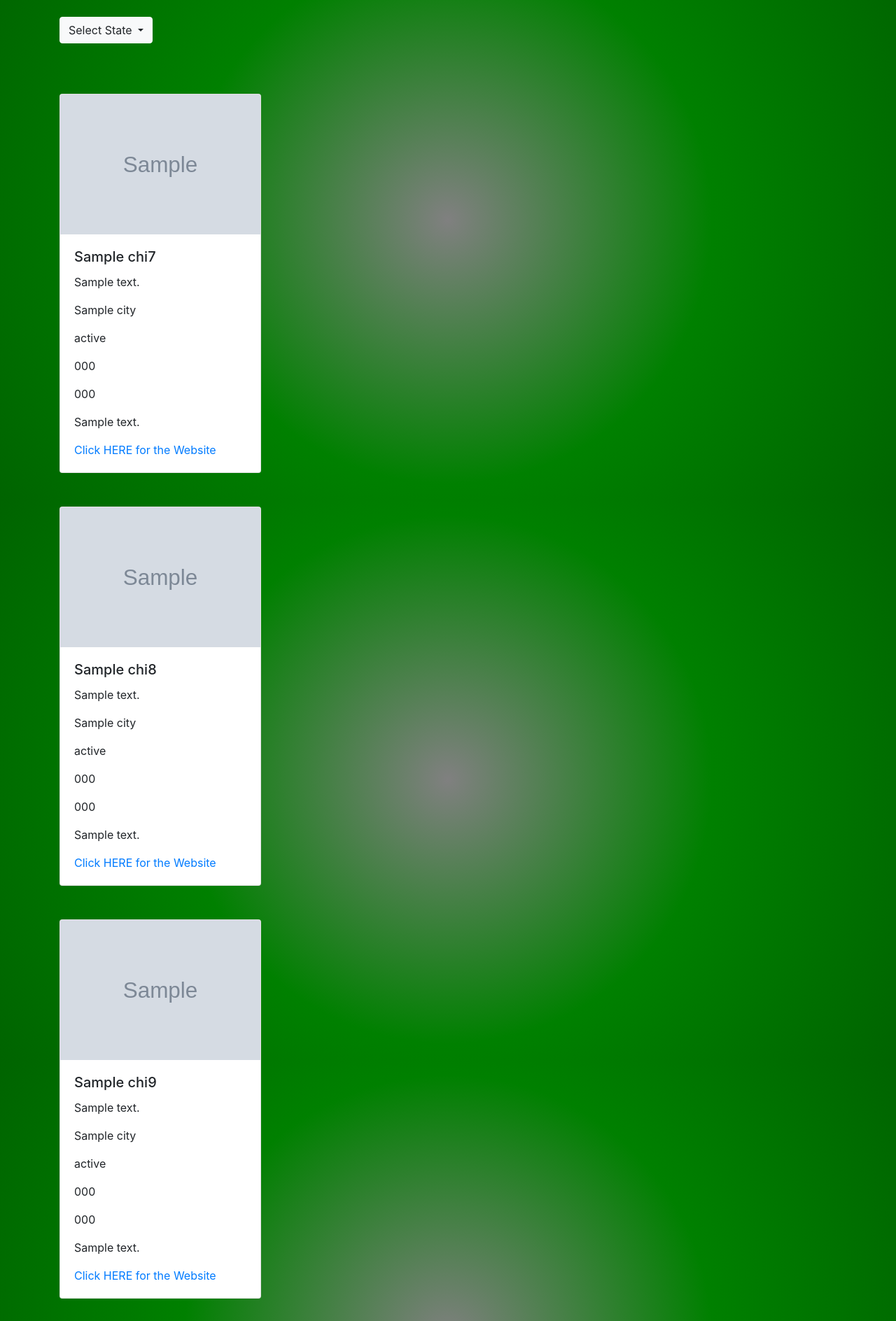
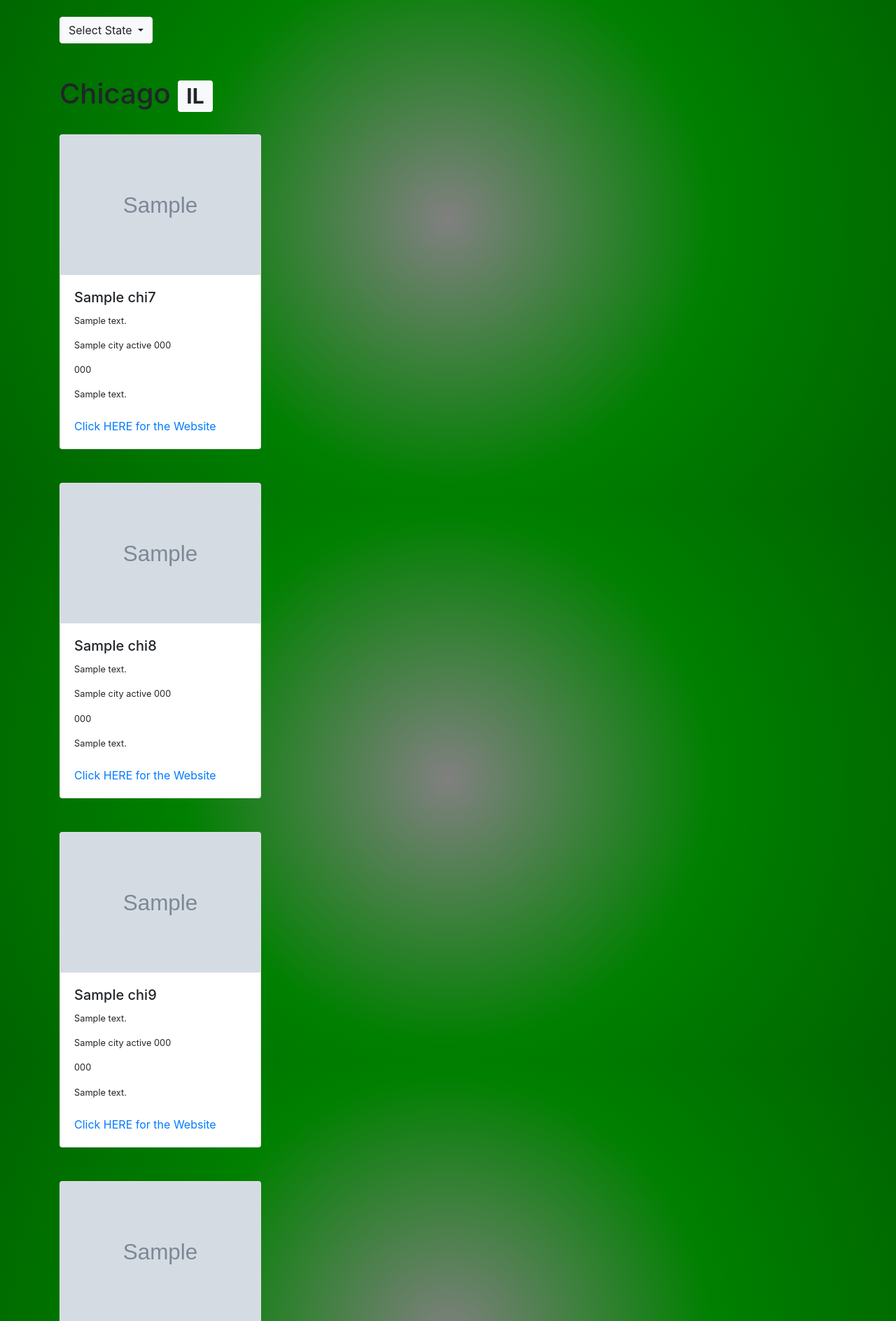
Before and after one commit to courthub74/FoodBank-Frontend, a Django app: template foodbankviews/templates/chicago.html in a window 1280 px wide. Shown: the part 86-1974 px from the top of the page at 70% size. Run offline with Django 3.2, Linux system fonts and the light colour scheme; the template is opened without the code that fills it: most values are stand-ins (such as "Sample title", 1, 10 or a date in 2020); grey boxes marked "Sample" are stand-in pictures; some libraries are stand-ins or nearby versions.

Commit message:
Text updated

```diff
--- a/foodbankviews/templates/chicago.html
+++ b/foodbankviews/templates/chicago.html
@@ -3,19 +3,25 @@
 {% block content %}
 
 
-	<br><br>
+	<br>
 
 	<div class="container">
+
+		<h1>Chicago <span class="badge badge-light">IL</span></h1>
+
+		<br>
+
 		<div class="card" style="width: 18rem;">
 		  <img src="{{ chi7.photo }}" class="card-img-top" height="200">
 		  <div class="card-body">
+		  	<div class="small">
 			    <h5 class="card-title">{{ chi7.name }}</h5>
 			    <p class="card-text">{{ chi7.address }}</p>
-		    <p class="card-text">{{ chi7.city }}</p>
-		    <p class="card-text">{{ chi7.state }}</p>
-		    <p class="card-text">{{ chi7.zipcode }}</p>
+			    <p class="card-text">{{ chi7.city }} {{ chi7.state }} {{ chi7.zipcode }}</p>
 			    <p class="card-text">{{ chi7.phone }}</p>
 			    <p class="card-text">{{ chi7.details }}</p>
+		    </div>
+		    <br>
 		    <a href="{{ chi7.weblink }}" class="_blank">Click HERE for the Website</a>
 		  </div>
 		</div>
@@ -28,13 +34,14 @@
 		<div class="card" style="width: 18rem;">
 		  <img src="{{ chi8.photo }}" class="card-img-top" height="200">
 		  <div class="card-body">
+		  	<div class="small">
 			    <h5 class="card-title">{{ chi8.name }}</h5>
 			    <p class="card-text">{{ chi8.address }}</p>
-		    <p class="card-text">{{ chi8.city }}</p>
-		    <p class="card-text">{{ chi8.state }}</p>
-		    <p class="card-text">{{ chi8.zipcode }}</p>
+			    <p class="card-text">{{ chi8.city }} {{ chi8.state }} {{ chi8.zipcode }}</p>
 			    <p class="card-text">{{ chi8.phone }}</p>
 			    <p class="card-text">{{ chi8.details }}</p>
+		    </div>
+		    <br>
 		    <a href="{{ chi8.weblink }}" class="_blank">Click HERE for the Website</a>
 		  </div>
 		</div>
@@ -46,13 +53,14 @@
 		<div class="card" style="width: 18rem;">
 		  <img src="{{ chi9.photo }}" class="card-img-top" height="200">
 		  <div class="card-body">
+		  	<div class="small">
 			    <h5 class="card-title">{{ chi9.name }}</h5>
-		    <p class="card-text">{{ chi9.address }}</p>
-		    <p class="card-text">{{ chi9.city }}</p>
-		    <p class="card-text">{{ chi9.state }}</p>
-		    <p class="card-text">{{ chi9.zipcode }}</p>
+			    <p class="card-text">{{ chi9.address }} </p>
+			    <p class="card-text">{{ chi9.city }} {{ chi9.state }} {{ chi9.zipcode }}</p>
 			    <p class="card-text">{{ chi9.phone }}</p>
 			    <p class="card-text">{{ chi9.details }}</p>
+		    </div>
+		    <br>
 		    <a href="{{ chi9.weblink }}" class="_blank">Click HERE for the Website</a>
 		  </div>
 		</div>
@@ -65,13 +73,14 @@
 		<div class="card" style="width: 18rem;">
 		  <img src="{{ chi10.photo }}" class="card-img-top" height="200">
 		  <div class="card-body">
+		  	<div class="small">
 			    <h5 class="card-title">{{ chi10.name }}</h5>
 			    <p class="card-text">{{ chi10.address }}</p>
-		    <p class="card-text">{{ chi10.city }}</p>
-		    <p class="card-text">{{ chi10.state }}</p>
-		    <p class="card-text">{{ chi10.zipcode }}</p>
+			    <p class="card-text">{{ chi10.city }} {{ chi10.state }} {{ chi10.zipcode }}</p>
 			    <p class="card-text">{{ chi10.phone }}</p>
 			    <p class="card-text">{{ chi10.details }}</p>
+			</div>
+			<br>
 		    <a href="{{ chi10.weblink }}" class="_blank">Click HERE for the Website</a>
 		  </div>
 		</div>
@@ -83,14 +92,53 @@
 		<div class="card" style="width: 18rem;">
 		  <img src="{{ chi11.photo }}" class="card-img-top" height="200">
 		  <div class="card-body">
+		  	<div class="small">
 			    <h5 class="card-title">{{ chi11.name }}</h5>
 			    <p class="card-text">{{ chi11.address }}</p>
-		    <p class="card-text">{{ chi11.city }}</p>
-		    <p class="card-text">{{ chi11.state }}</p>
-		    <p class="card-text">{{ chi11.zipcode }}</p>
+			    <p class="card-text">{{ chi11.city }} {{ chi11.state }} {{ chi11.zipcode }}</p>
 			    <p class="card-text">{{ chi11.phone }}</p>
-		    <p class="card-text">{{ chi11.details }}</p>
+			    <p class="card-text"><small>{{ chi11.details }}</small></p>
+			</div>
+			<br>
 		    <a href="{{ chi11.weblink }}" class="_blank">Click HERE for the Website</a>
+		  </div>
+		</div>
+
+		<br><br>
+
+
+	<div class="container">
+		<div class="card" style="width: 18rem;">
+		  <img src="{{ chi19.photo }}" class="card-img-top" height="200">
+		  <div class="card-body">
+		  	<div class="small">
+			    <h5 class="card-title">{{ chi19.name }}</h5>
+			    <p class="card-text">{{ chi19.address }}</p>
+			    <p class="card-text">{{ chi19.city }} {{ chi19.state }} {{ chi19.zipcode }}</p>
+			    <p class="card-text">{{ chi19.phone }}</p>
+			    <p class="card-text"><small>{{ chi19.details }}</small></p>
+			</div>
+			<br>
+		    <a href="{{ chi19.weblink }}" class="_blank">Click HERE for the Website</a>
+		  </div>
+		</div>
+
+		<br><br>
+
+
+	<div class="container">
+		<div class="card" style="width: 18rem;">
+		  <img src="{{ chi20.photo }}" class="card-img-top" height="200">
+		  <div class="card-body">
+		  	<div class="small">
+			    <h5 class="card-title">{{ chi20.name }}</h5>
+			    <p class="card-text">{{ chi20.address }}</p>
+			    <p class="card-text">{{ chi20.city }} {{ chi20.state }} {{ chi20.zipcode }}</p>
+			    <p class="card-text">{{ chi20.phone }}</p>
+			    <p class="card-text"><small>{{ chi20.details }}</small></p>
+			</div>
+			<br>
+		    <a href="{{ chi20.weblink }}" class="_blank">Click HERE for the Website</a>
 		  </div>
 		</div>
 
--- a/foodbankviews/templates/home.html
+++ b/foodbankviews/templates/home.html
@@ -3,7 +3,7 @@
 {% block content %}
 
 
-<br>
+<br><br><br><br><br>
 
 	{% if nothingyet %}
 
--- a/foodbankviews/templates/illinois.html
+++ b/foodbankviews/templates/illinois.html
@@ -14,6 +14,11 @@
 			    Chicago
 			    <span class="badge badge-success badge-pill">5</span>
 			  </a>
+
+			  <a class="list-group-item d-flex justify-content-between align-items-center" href="{% url 'oakpark' %}">
+			    Oak Park
+			    <span class="badge badge-success badge-pill">1</span>
+			  </a>
 			</ul>
 
 
--- a/foodbankviews/urls.py
+++ b/foodbankviews/urls.py
@@ -11,4 +11,5 @@ urlpatterns = [
 
     path('illinois/', views.illinois, name="illinois"),
     path('chicago/', views.chicago, name="chicago"),
+    path('oakpark/', views.oakpark, name="oakpark"),
 ]
```
Also changed, not shown: foodbankviews/templates/farm.html (+9 -8 lines), foodbankviews/templates/farmhills.html (+13 -6 lines), foodbankviews/templates/livonia.html (+13 -7 lines), foodbankviews/templates/oakpark.html (added, +36 -0 lines), foodbankviews/templates/southfield.html (+14 -7 lines), foodbankviews/views.py (+18 -1 lines). Lines whose indentation alone changed are shown as unchanged.
